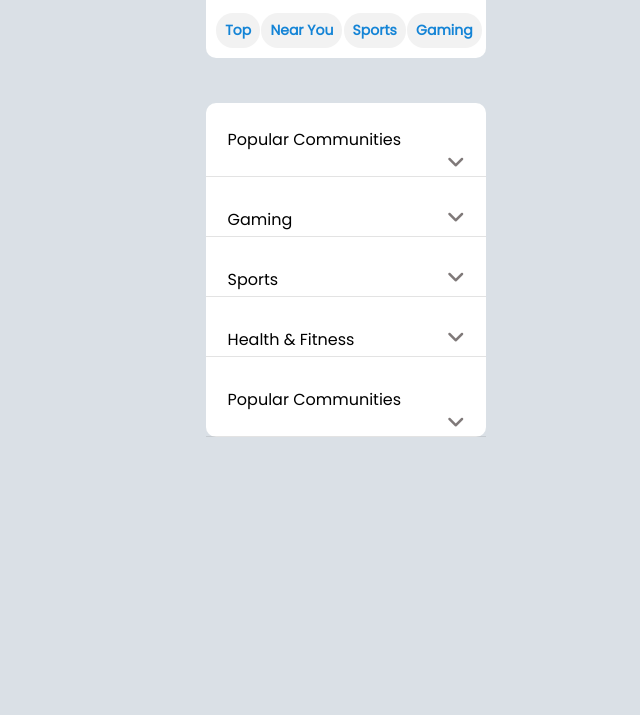
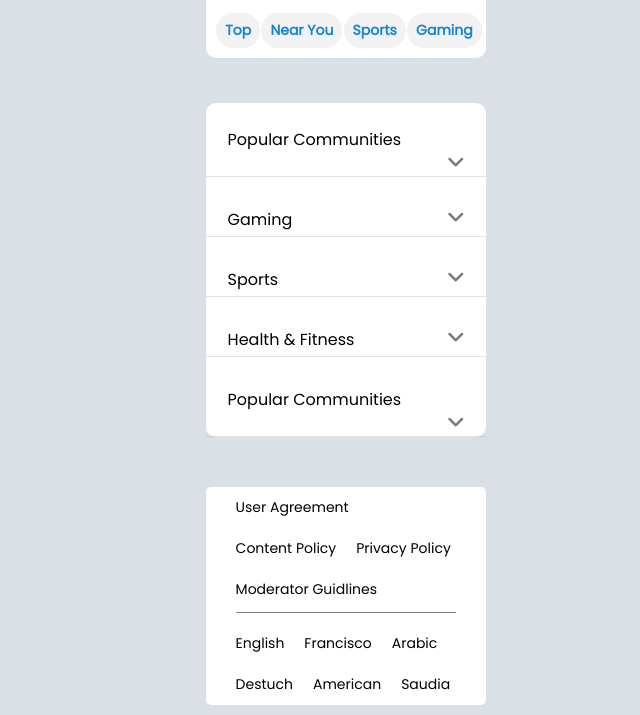
Before and after one commit to CA-G12/Ibtisam-Reddit, a website: page client/public/homePage.html in a window 1280 px wide. Shown: the part 771-1486 px from the top of the page, without its empty margins (640-1280 px from the left). Before the commit the page ends 1218 px from the top, so only its background shows below. Drawn offline with Linux system fonts and the light colour scheme; no server answers.

Commit message:
Adding Styled Footer

```diff
--- a/client/public/homePage.html
+++ b/client/public/homePage.html
@@ -240,6 +240,44 @@
                     </ul>
                 </div>
             </div>
+
+            <div class="footer-section">
+                <ul class="footer-list-first">
+                    <li class="first-lis">
+                        User Agreement
+                    </li>
+                    <li class="first-lis">
+                        Content Policy
+                    </li>
+                    <li class="first-lis">
+                        Privacy Policy
+                    </li>
+                    <li class="first-lis">
+                        Moderator Guidlines
+                    </li>
+                </ul>
+
+                <ul class="footer-second-list">
+                    <li class="second-item">
+                        English
+                    </li>
+                    <li class="second-item">
+                        Francisco
+                    </li>
+                    <li class="second-item">
+                        Arabic
+                    </li>
+                    <li class="second-item">
+                        Destuch
+                    </li>
+                    <li class="second-item">
+                        American
+                    </li>
+                    <li class="second-item">
+                        Saudia
+                    </li>
+                </ul>
+            </div>
         </section>
     </main>
     <script src="https://use.fontawesome.com/cf3935a44e.js"></script>
```
